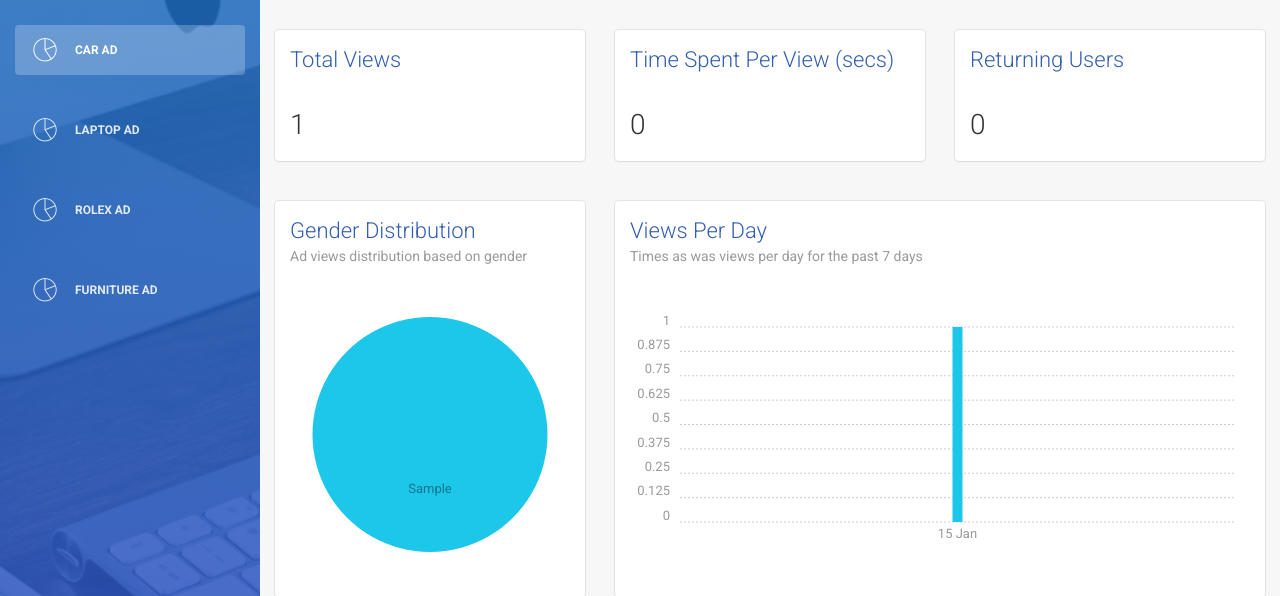
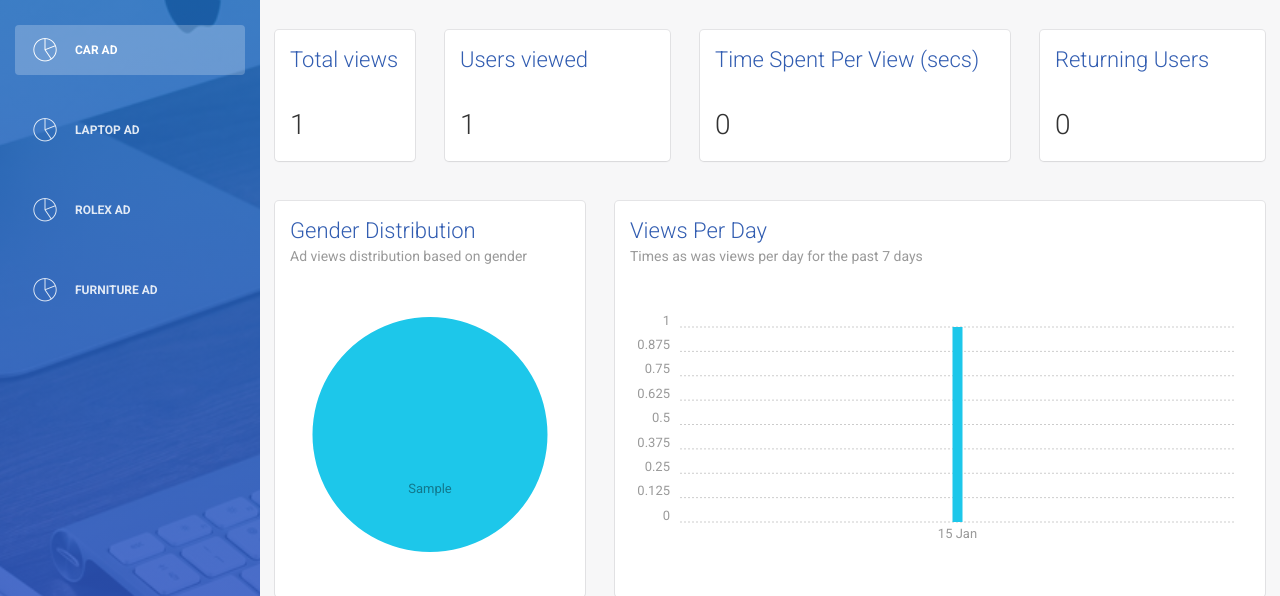
Before and after one commit to glear14195/hackathon-ar, a Django app: page /analytics/1/ in a window 1280 px wide. Shown: the part 61-657 px from the top of the page. Run offline with Django 3.2, Linux system fonts and the light colour scheme; tables that the repository leaves empty hold one stand-in row (values such as "Sample post"); some libraries are stand-ins or nearby versions.

Commit message:
Added unique user count

```diff
--- a/appStuff/models.py
+++ b/appStuff/models.py
@@ -43,9 +43,11 @@ class Advertisement(models.Model):
 
         view_data = UserAdvertisementViewed.objects.filter(advertisement_id=self.id, is_closed=True).annotate(
             time_spent=F("view_end_at")-F("view_start_at"),
-        ).aggregate(time_spent_sum=Sum("time_spent"), total_views=Count("id"))
+        ).aggregate(time_spent_sum=Sum("time_spent"), total_views=Count("id"), total_distinct=Count(
+            "app_user", distinct=True))
         if view_data:
             total_views = view_data["total_views"]
+            total_distinct = view_data["total_distinct"]
             if view_data["time_spent_sum"]:
                 time_spent_per_view_seconds = view_data["time_spent_sum"].total_seconds()/total_views
             else:
@@ -91,6 +93,7 @@ class Advertisement(models.Model):
         time_labels, time_values = self.transform_data_for_charts(geo_wise_time)
         context = {
             "total_views": total_views,
+            "total_distinct": total_distinct,
             "avg_time_spent": time_spent_per_view_seconds,
             "returning_users": returning_users_count,
             "location_data": json.dumps(
--- a/appStuff/templates/analytics.html
+++ b/appStuff/templates/analytics.html
@@ -259,13 +259,24 @@
 
                 <div class="row" style="margin-top: 30px;">
 
-                    <div class="col-md-4">
+                    <div class="col-md-2">
                         <div class="card">
                         <div class="header">
-                            <h4 class="title" style="color: #325db1">Total Views</h4>
+                            <h4 class="title" style="color: #325db1">Total views</h4>
                         </div>
                         <div class="content">
                             <h3>{{ total_views }}</h3>
+                        </div>
+                    </div>
+                    </div>
+
+                    <div class="col-md-3">
+                        <div class="card">
+                        <div class="header">
+                            <h4 class="title" style="color: #325db1">Users viewed</h4>
+                        </div>
+                        <div class="content">
+                            <h3>{{ total_distinct }}</h3>
                         </div>
                     </div>
                     </div>
@@ -281,7 +292,7 @@
                     </div>
                     </div>
 
-                    <div class="col-md-4">
+                    <div class="col-md-3">
                         <div class="card">
                         <div class="header">
                             <h4 class="title" style="color: #325db1">Returning Users</h4>
```
Also changed, not shown: 1 other file.
